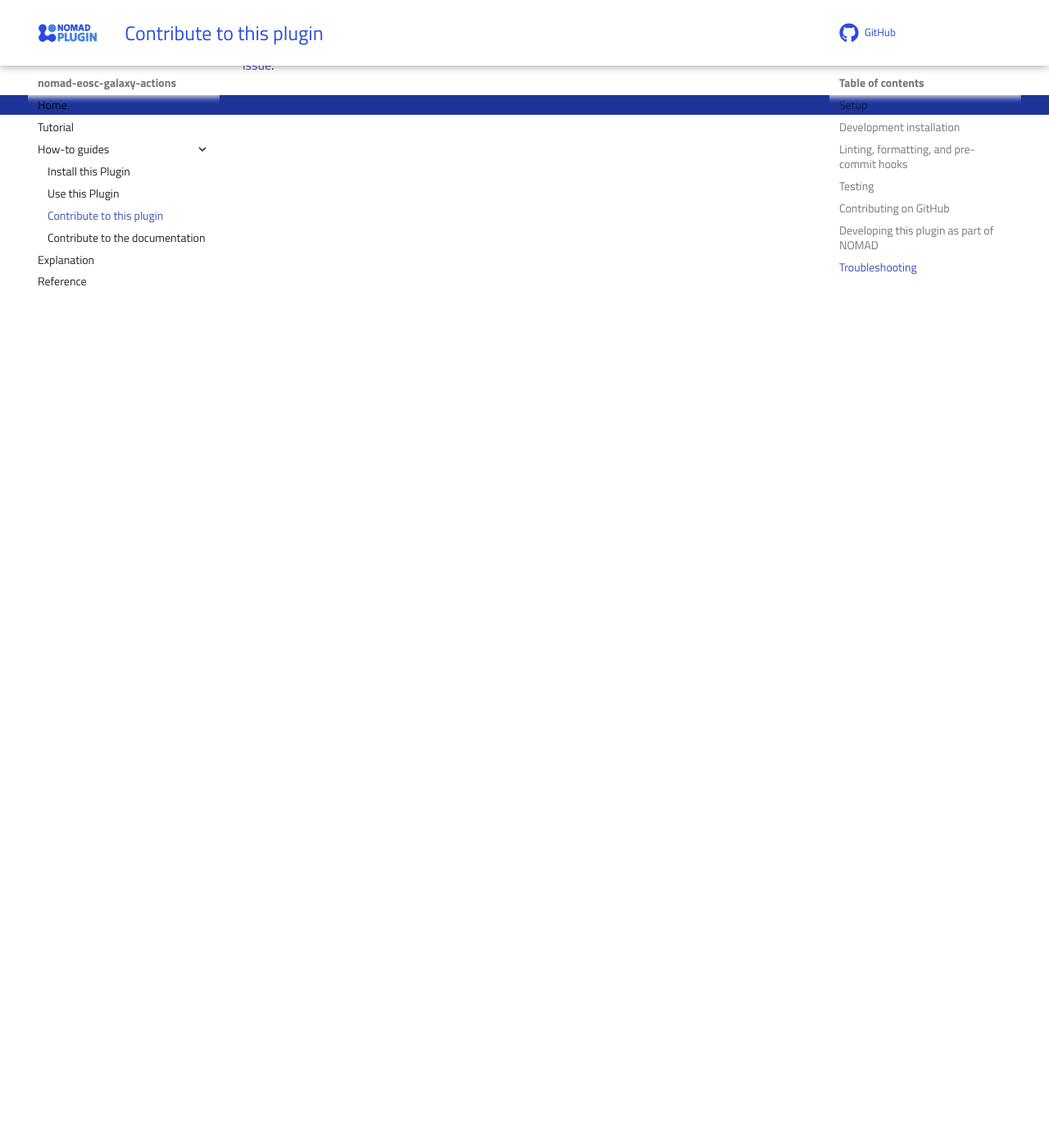
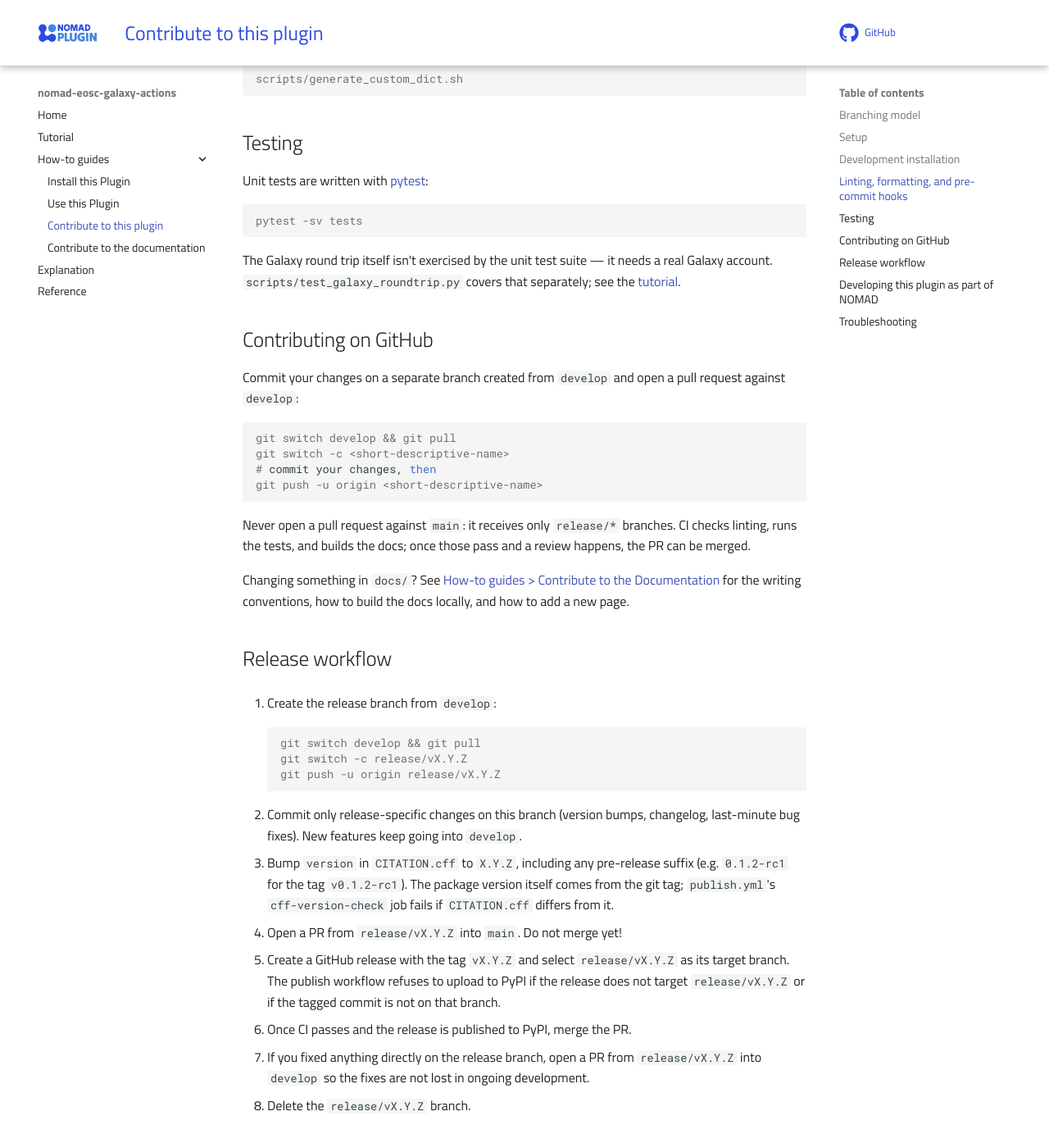
Before and after one commit to FAIRmat-NFDI/nomad-eosc-galaxy-actions, an MkDocs documentation site: the page built from docs/how_to/contribute_to_this_plugin.md, in a window 1280 px wide and 1400 px high, scrolled down 1952 px. Shown: the top 1394 px of the window at 82% size. Built offline with MkDocs 1.6.1 and Material for MkDocs 9.7.7, drawn with Linux system fonts in a browser that asks for light colours; comment, search, counter and statistics services are not loaded; some of the changed text lies outside the part shown.

````diff
--- a/docs/how_to/contribute_to_this_plugin.md
+++ b/docs/how_to/contribute_to_this_plugin.md
@@ -4,6 +4,31 @@
     The software is located inside [`src/nomad_eosc_galaxy_actions`](https://github.com/FAIRmat-NFDI/nomad-eosc-galaxy-actions/tree/main/src/nomad_eosc_galaxy_actions){:target="_blank" rel="noopener"}, with unit tests in [`tests`](https://github.com/FAIRmat-NFDI/nomad-eosc-galaxy-actions/tree/main/tests){:target="_blank" rel="noopener"},
     standalone scripts (not part of the installed package) in [`scripts`](https://github.com/FAIRmat-NFDI/nomad-eosc-galaxy-actions/tree/main/scripts){:target="_blank" rel="noopener"},
     and the Galaxy-team-facing demo in [`examples/galaxy_demo`](https://github.com/FAIRmat-NFDI/nomad-eosc-galaxy-actions/tree/main/examples/galaxy_demo){:target="_blank" rel="noopener"}.
+
+## Branching model
+
+This plugin follows the same branching model as the core NOMAD packages.
+
+| Branch | Role |
+|---|---|
+| `develop` | Default branch. All regular development PRs target this branch. |
+| `main` | Released versions only. Only `release/*` branches are merged here, so its history is the release history. |
+| `release/vX.Y.Z` | Temporary release branch, created from `develop` and merged into `main`. The version may carry a pre-release suffix, e.g. `release/vX.Y.Z-beta` or `release/vX.Y.Z-rc1`. |
+
+| Activity | Branch |
+|---|---|
+| Feature development | `develop` |
+| PR review and integration | `develop` |
+| Selecting changes for a release | `release/vX.Y.Z` |
+| Release-specific bug fixes | `release/vX.Y.Z` |
+| Published release history | `main` |
+| Porting release fixes back to ongoing development | Merge `release/vX.Y.Z` back into `develop` |
+
+The `Check if source is release/*` workflow
+([`.github/workflows/check-source-is-release.yml`](https://github.com/FAIRmat-NFDI/nomad-eosc-galaxy-actions/blob/develop/.github/workflows/check-source-is-release.yml){:target="_blank" rel="noopener"})
+allows PRs into `main` only from `release/*` branches. PRs from any other branch, **including `develop`**,
+fail this check. It is enforced by marking it as a required status check in the branch protection rule
+for `main`.
 
 ## Setup
 
@@ -24,7 +49,8 @@ approach works too.
 ## Development installation
 
 ```console
-git clone https://github.com/FAIRmat-NFDI/nomad-eosc-galaxy-actions.git
+git clone https://github.com/FAIRmat-NFDI/nomad-eosc-galaxy-actions.git \
+    --branch develop
 cd nomad-eosc-galaxy-actions
 ```
 
@@ -75,9 +101,36 @@ The Galaxy round trip itself isn't exercised by the unit test suite — it needs
 
 ## Contributing on GitHub
 
-Commit your changes on a separate branch and open a pull request. CI checks linting, runs the tests, and builds the docs; once those pass and a review happens, the PR can be merged. Before releasing, keep the version in sync between `pyproject.toml` and `CITATION.cff` — `publish.yml`'s `cff-version-check` job fails the release otherwise.
+Commit your changes on a separate branch created from `develop` and open a pull request against `develop`:
+
+```console
+git switch develop && git pull
+git switch -c <short-descriptive-name>
+# commit your changes, then
+git push -u origin <short-descriptive-name>
+```
+
+Never open a pull request against `main`: it receives only `release/*` branches. CI checks linting, runs the tests, and builds the docs; once those pass and a review happens, the PR can be merged.
 
 Changing something in `docs/`? See [How-to guides > Contribute to the Documentation](contribute_to_the_documentation.md) for the writing conventions, how to build the docs locally, and how to add a new page.
+
+## Release workflow
+
+1. Create the release branch from `develop`:
+
+    ```console
+    git switch develop && git pull
+    git switch -c release/vX.Y.Z
+    git push -u origin release/vX.Y.Z
+    ```
+
+1. Commit only release-specific changes on this branch (version bumps, changelog, last-minute bug fixes). New features keep going into `develop`.
+1. Bump `version` in `CITATION.cff` to `X.Y.Z`, including any pre-release suffix (e.g. `0.1.2-rc1` for the tag `v0.1.2-rc1`). The package version itself comes from the git tag; `publish.yml`'s `cff-version-check` job fails if `CITATION.cff` differs from it.
+1. Open a PR from `release/vX.Y.Z` into `main`. Do not merge yet!
+1. Create a GitHub release with the tag `vX.Y.Z` and select `release/vX.Y.Z` as its target branch. The publish workflow refuses to upload to PyPI if the release does not target `release/vX.Y.Z` or if the tagged commit is not on that branch.
+1. Once CI passes and the release is published to PyPI, merge the PR.
+1. If you fixed anything directly on the release branch, open a PR from `release/vX.Y.Z` into `develop` so the fixes are not lost in ongoing development.
+1. Delete the `release/vX.Y.Z` branch.
 
 ## Developing this plugin as part of NOMAD
 
````
Also changed, not shown: 4 other files.
